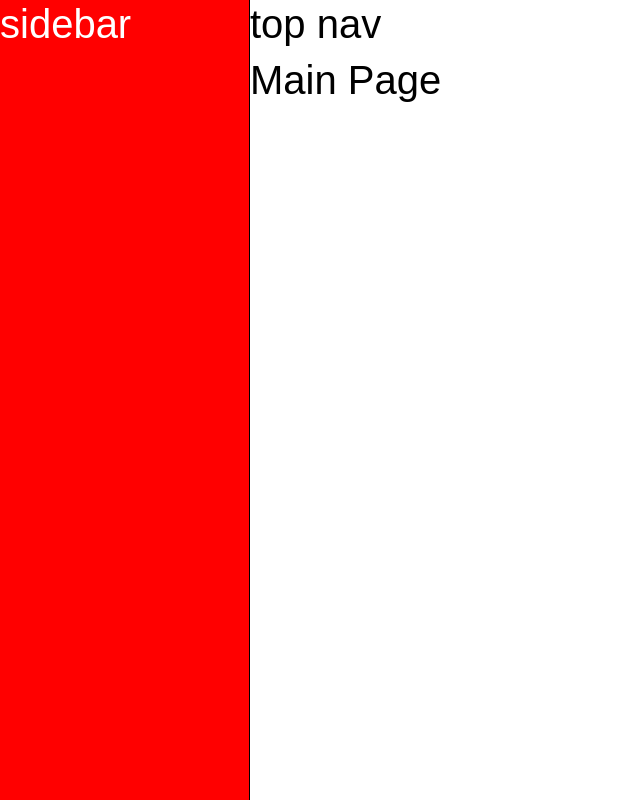
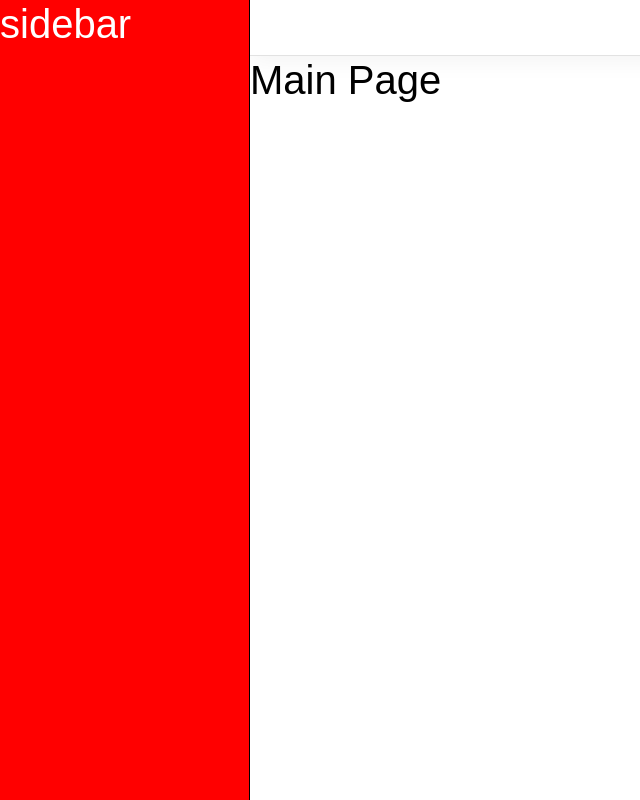
Before and after one commit to avnishkumarcorp/workplusfrontend, a React (Create React App) app: page /desktime in a window 1280 px wide. Shown: the whole page, without its empty margins (0-640 px from the left). Built offline with nearby package versions, Linux system fonts and the light colour scheme.

Commit message:
add login and sign up pages and some ui changes

```diff
--- a/src/Login/LoginPage.js
+++ b/src/Login/LoginPage.js
@@ -6,12 +6,6 @@ import { Link } from "react-router-dom"
 const LoginPage = () => {
   return (
     <div className="login-page">
-      <div className="left-circle">
-        <div className="small-circle"></div>
-      </div>
-      <div className="right-circle">
-        <div className="small-circle"></div>
-      </div>
       <div className="ractangle"></div>
       <div className="ractangle-two"></div>
       <div className="login-form">
--- a/src/Main/MainOutlet.jsx
+++ b/src/Main/MainOutlet.jsx
@@ -1,6 +1,7 @@
 import React from "react";
 import "./MainOutlet.scss"
 import { Outlet } from "react-router-dom";
+import TopNav from "./TopNav";
 
 const MainOutlet = () => {
   return (
@@ -9,7 +10,7 @@ const MainOutlet = () => {
        <h1>sidebar</h1>
       </div>
       <div className="right-data">
-        <h1>top nav</h1>
+        <TopNav />
         <Outlet />
       </div>
     </div>
--- a/src/Main/TopNav.jsx
+++ b/src/Main/TopNav.jsx
@@ -3,7 +3,29 @@ import "./TopNav.scss"
 
 const TopNav = () => {
   return (
-    <div>TopNav</div>
+    <div className="top-navbar">
+    <div className="top-search-box">
+      {/* <i className="fa-solid search-icon fa-magnifying-glass"></i>
+      <input className="search-box" type="search" placeholder="Serach..." /> */}
+    </div>
+    {/* <div className="user-profile">
+      <button className="btn btn-primary" onClick={logoutUser}>Logout</button>
+      <div className="profile-image">
+        <img
+          src={`https://images.pexels.com/photos/17739178/pexels-photo-17739178.jpeg?auto=compress&cs=tinysrgb&w=1260&h=750&dpr=1`}
+        />
+      </div>
+      <div className="profile-info">
+        <h4>Rahul jain</h4>
+        <h5>Corpseed</h5>
+      </div>
+    </div> */}
+    <div>
+      <div className="notes-box">
+
+      </div>
+    </div>
+  </div>
   )
 };
 
--- a/src/Main/TopNav.scss
+++ b/src/Main/TopNav.scss
@@ -0,0 +1,39 @@
+
+.top-navbar {
+    padding: 10px 20px;
+    background-color: #fff;
+    display: flex;
+    justify-content: space-between;
+    flex-wrap: wrap;
+    gap: 10px;
+    align-items: center;
+    border-bottom: 1px solid #e2e2e2;
+    // box-shadow: 1px 2px rgba(0,0,0,.2);
+    height: 56px;
+    box-shadow: 0 5px 25px 0 rgba(0, 0, 0, 0.05);
+    .top-search-box{
+      position: relative;
+    .search-box {
+      border: none;
+      outline: none;
+      background: #f9f9f9;
+      padding: 6px 35px;
+      border: 1px solid rgba(0,0,0,.1);
+      font-size: 14px;
+      &:focus {
+        outline: none;
+      }
+    }
+    .search-icon{
+      position: absolute;
+      top: 0;
+      bottom: 0;
+      margin: auto;
+      height: 14px;
+      left: 16px;
+      color: gray;
+      font-size: 13px;
+    }
+  }
+
+  }
```
